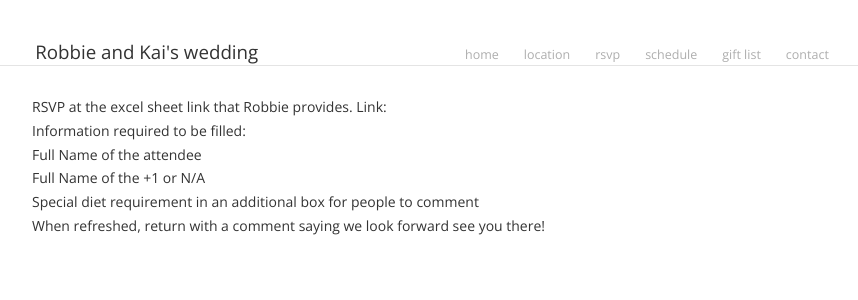
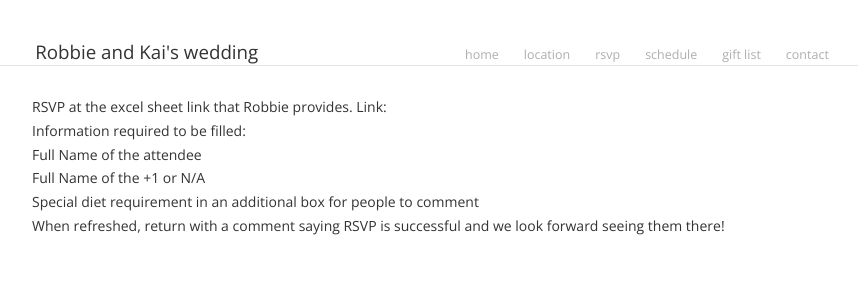
Before and after one commit to rjshade/robbieandkai.com, a Jekyll site: the page built from rsvp/index.md, in a window 1280 px wide. Shown: the top 300 px of the page, without its empty margins (208-1066 px from the left). Built offline with Jekyll 4.4.1, drawn with Linux system fonts in a browser that asks for light colours; Markdown is read by kramdown in place of the engine named in the settings.

Commit message:
Update rsvp/index.md

```diff
--- a/rsvp/index.md
+++ b/rsvp/index.md
@@ -13,4 +13,4 @@ Full Name of the +1 or N/A
 
 Special diet requirement in an additional box for people to comment
 
-When refreshed, return with a comment saying we look forward see you there!
+When refreshed, return with a comment saying RSVP is successful and we look forward seeing them there!
```
